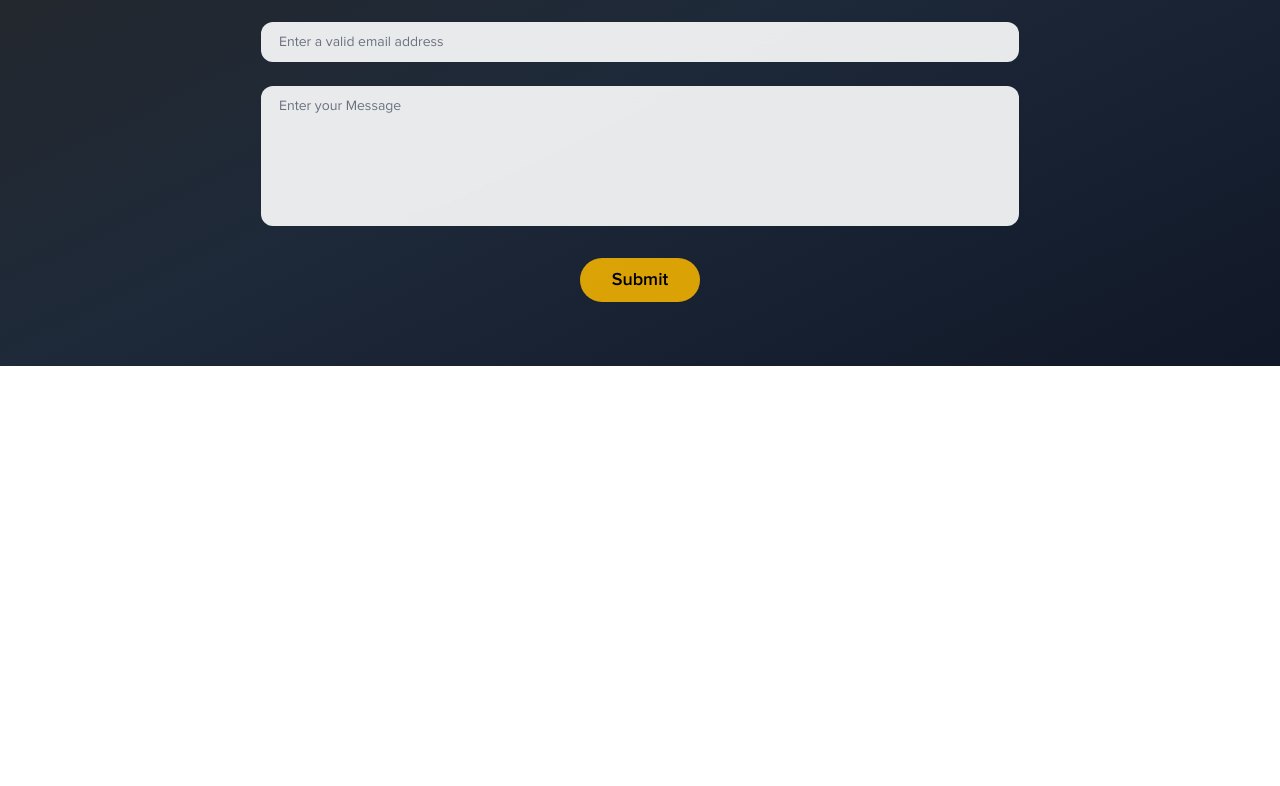
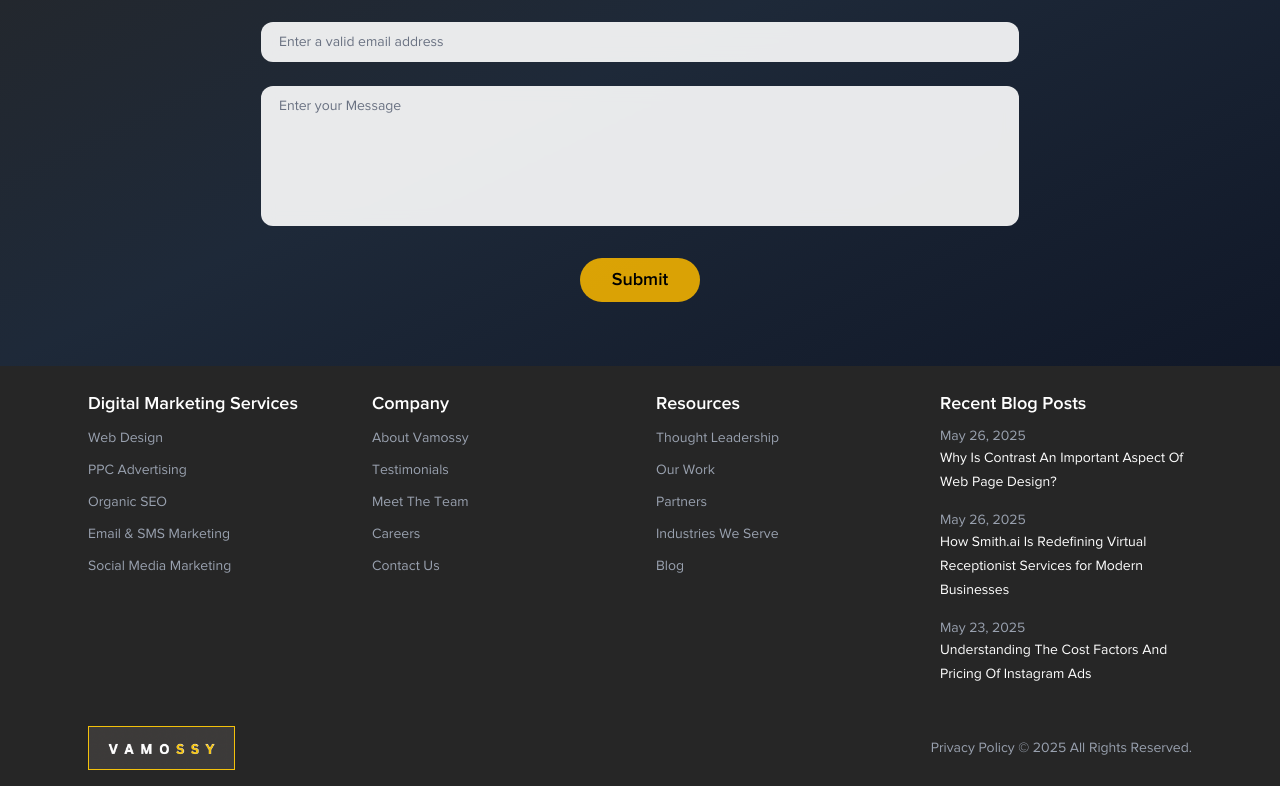
Before and after one commit to judeandy1999/vamossy.com, a Next.js app: page /contact in a window 1280 px wide. Shown: the part 1927-2713 px from the top of the page. Before the commit the page ends 2293 px from the top, so only its background shows below. Built offline with nearby package versions, Linux system fonts and the light colour scheme; no server answers.

Commit message:
feat: add Footer component to contact page for improved layout

```diff
--- a/app/contact/page.jsx
+++ b/app/contact/page.jsx
@@ -2,6 +2,7 @@ import PageWrapper from '@/components/page-wrapper';
 import ContactUs from '@/components/homepage/contact-us';
 import ContactHero from '@/components/contact/contact-hero';
 import WhatWeBelieve from '@/components/contact/what-we-believe';
+import Footer from '@/components/shared/footer';
 
 
 export default function Page() {
@@ -19,6 +20,7 @@ export default function Page() {
             <ContactHero />
             <WhatWeBelieve />
             <ContactUs />
+            <Footer />
           </div>
         </div>
   );
```
